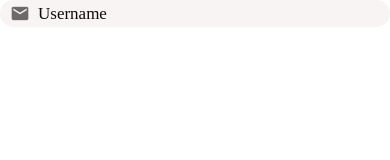
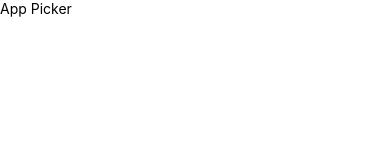
Before and after one commit to Max-256/OverIt, a React Native app: screen / in a window 390 px wide. Shown: the top 160 px of the page. Built offline with nearby package versions, Linux system fonts and the light colour scheme.

Commit message:
add app picker component

```diff
--- a/App.js
+++ b/App.js
@@ -1,11 +1,12 @@
 import { StyleSheet } from "react-native";
 import Screen from "./app/components/Screen";
 import AppTextInput from "./app/components/AppTextInput";
+import AppPicker from "./app/components/AppPicker";
 
 export default function App() {
   return (
     <Screen>
-      <AppTextInput icon="email" placeholder="Username" />
+      <AppPicker />
     </Screen>
   );
 }
--- /dev/null
+++ b/app/components/AppPicker.js
@@ -0,0 +1,12 @@
+import React from "react";
+import { View, Text } from "react-native";
+
+function AppPicker(props) {
+  return (
+    <View>
+      <Text>App Picker</Text>
+    </View>
+  );
+}
+
+export default AppPicker;
```
